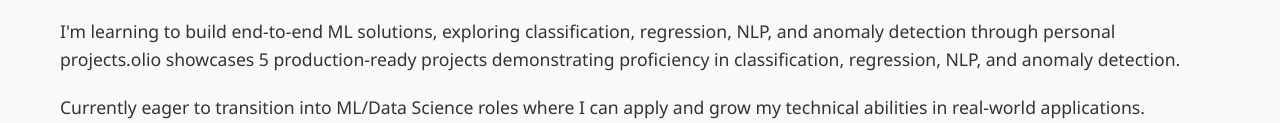
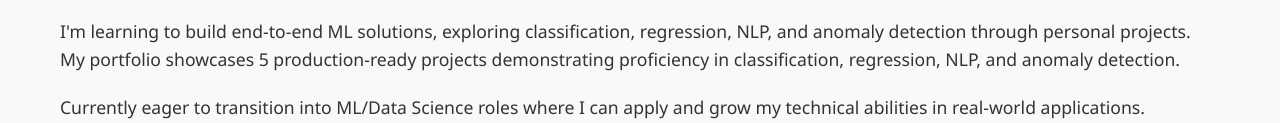
Before and after one commit to ASHISH311001/ASHISH311001.github.io, a plain HTML site: page index.html in a window 1280 px wide. Shown: the part 621-744 px from the top of the page. Drawn offline with Linux system fonts and the light colour scheme.

Commit message:
Update index.html

```diff
--- a/index.html
+++ b/index.html
@@ -90,7 +90,7 @@
             <div class="about-content">
                 <div class="about-text">
                     <p>I'm passionate about Machine Learning and Data Science, building hands-on projects to develop practical skills in AI and analytics.. With a strong foundation in Python, machine learning algorithms, and deep learning frameworks, I transform complex data into actionable insights.</p>
-                    <p>I'm learning to build end-to-end ML solutions, exploring classification, regression, NLP, and anomaly detection through personal projects.olio showcases 5 production-ready projects demonstrating proficiency in classification, regression, NLP, and anomaly detection.</p>
+                    <p>I'm learning to build end-to-end ML solutions, exploring classification, regression, NLP, and anomaly detection through personal projects. My portfolio showcases 5 production-ready projects demonstrating proficiency in classification, regression, NLP, and anomaly detection.</p>
                     <p>Currently eager to transition into ML/Data Science roles where I can apply and grow my technical abilities in real-world applications.</p>
                 </div>
             </div>
```
